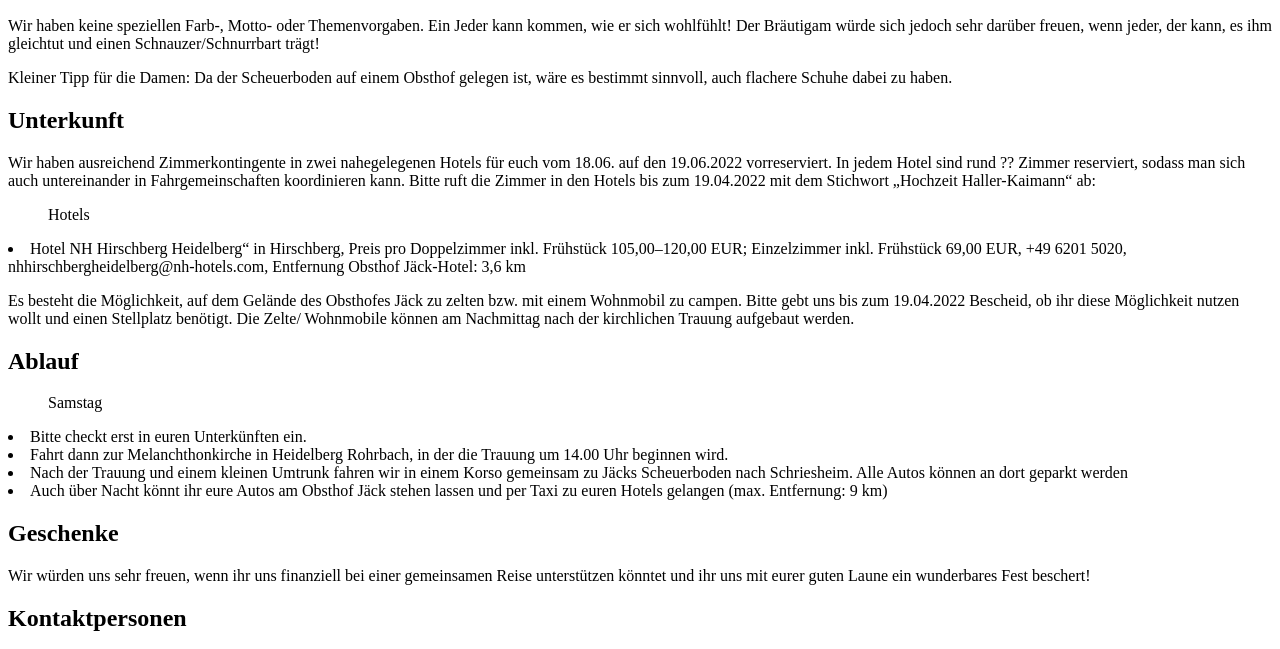
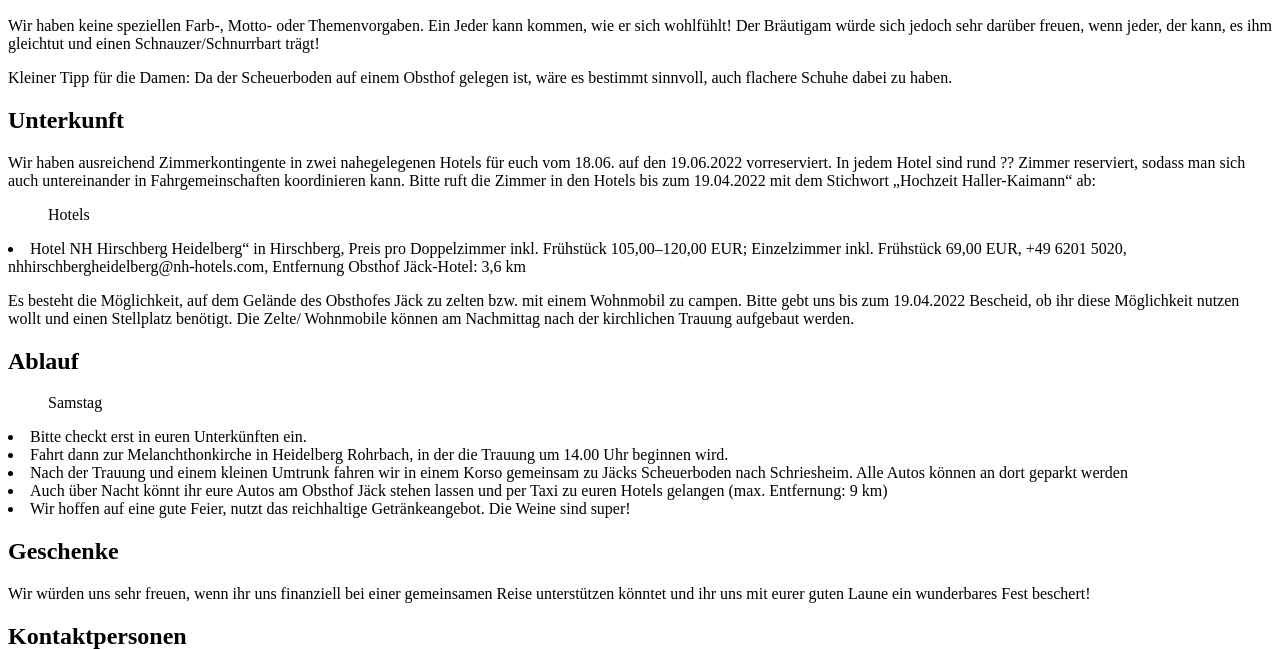
Before and after one commit to LutzLeichtathletik/WeddingPage, a plain HTML site: page startseite.html in a window 1280 px wide. Shown: the part 110-759 px from the top of the page. Drawn offline with Linux system fonts and the light colour scheme.

Commit message:
Edit startseite.html

```diff
--- a/startseite.html
+++ b/startseite.html
@@ -18,6 +18,7 @@
 <li>Fahrt dann zur Melanchthonkirche in Heidelberg Rohrbach, in der die Trauung um 14.00 Uhr beginnen wird.</li>
 <li>Nach der Trauung und einem kleinen Umtrunk fahren wir in einem Korso gemeinsam zu Jäcks Scheuerboden nach Schriesheim. Alle Autos können an dort geparkt werden</li>
 <li>Auch über Nacht könnt ihr eure Autos am Obsthof Jäck stehen lassen und per Taxi zu euren Hotels gelangen (max. Entfernung: 9 km)</li>
+<li>Wir hoffen auf eine gute Feier, nutzt das reichhaltige Getränkeangebot. Die Weine sind super!</li>
 <h2>Geschenke</h2>
 <p>Wir würden uns sehr freuen, wenn ihr uns finanziell bei einer gemeinsamen Reise unterstützen könntet und ihr uns mit eurer guten Laune ein wunderbares Fest beschert!</p>
 <h2>Kontaktpersonen</h2>
```
